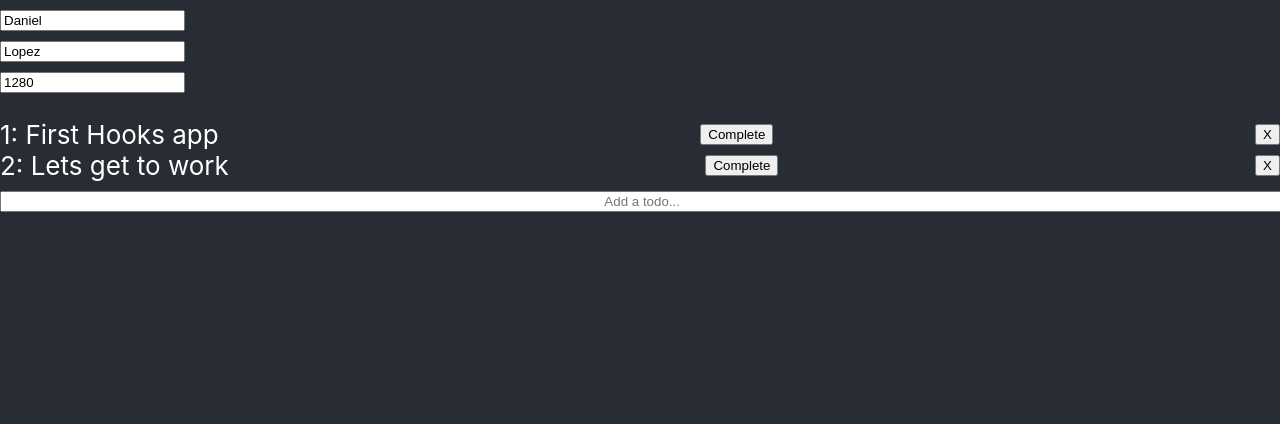
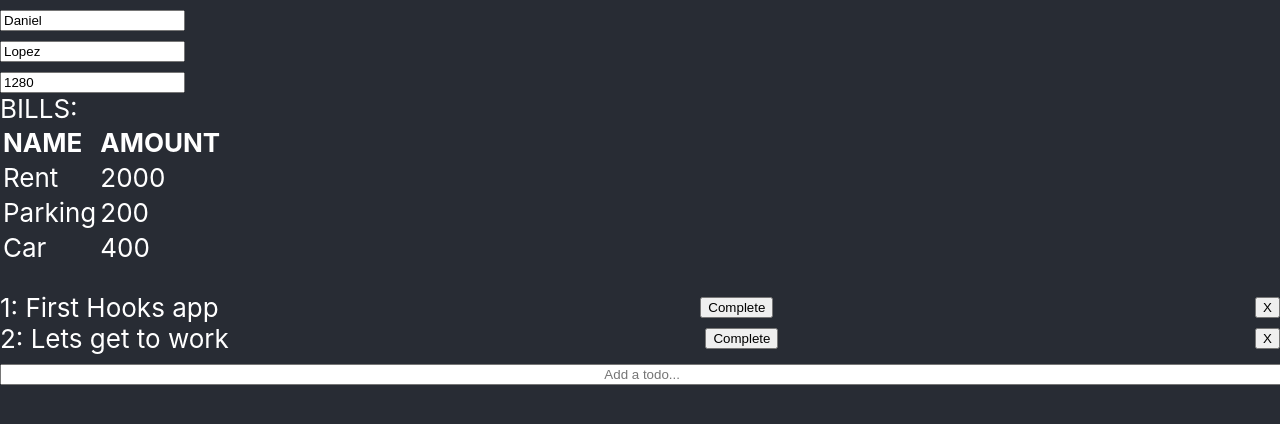
Before and after one commit to daniellopeza/HooksApp, a React (Create React App) app: page / in a window 1280 px wide. Shown: the top 424 px of the page. Built offline with nearby package versions, Linux system fonts and the light colour scheme.

Commit message:
Added Bills and renamed table to NameTable

```diff
--- a/src/App.js
+++ b/src/App.js
@@ -1,5 +1,6 @@
 import React, { useState } from 'react';
-import { Table } from './Table';
+import { Bills } from './Bills';
+import { NameTable } from './NameTable';
 import { TodoForm } from './TodoForm';
 import { Todo } from './Todo';
 import './App.css';
@@ -40,7 +41,10 @@ function App() {
     <div className="App">
       <header className="App-header">
         <div>
-          <Table/>
+          <NameTable/>
+        </div>
+        <div>
+          <Bills/>
         </div>
         <div>
           <p>
--- /dev/null
+++ b/src/Bills.js
@@ -0,0 +1,54 @@
+import React, { useState } from 'react';
+
+export function Bills(){
+    const [bills, setBills] = useState([
+        {
+            name: 'Rent',
+            amount: 2000
+        },
+        {
+            name: 'Parking',
+            amount: 200
+        },
+        {
+            name: 'Car',
+            amount: 400
+        }
+    ]);
+
+    function renderTableData() {
+        return bills.map((bill, index) => {
+            // destructure
+            const {name, amount} = bill;
+            return (
+                <tr key={name}>
+                    <td>{name}</td>
+                    <td>{amount}</td>
+                </tr>
+            )
+        })
+    }
+
+    function renderTableHeader() {
+      let header = Object.keys(bills[0]);
+      return header.map((key, index) => {
+         return <th key={index}>{key.toUpperCase()}</th>
+      })
+    }
+
+    return (
+        <div>
+            <div style={{alignText: 'center'}}>
+                BILLS:
+            </div>
+            <table>
+                <tbody>
+                <tr>
+                    {renderTableHeader()}
+                </tr>
+                    {renderTableData()}
+                </tbody>
+            </table>
+        </div>
+    );
+}
--- a/src/Table.js
+++ b/src/NameTable.js
@@ -1,6 +1,6 @@
 import React, { useState, useEffect } from 'react';
 
-export function Table () {
+export function NameTable () {
     const [name, setName] = useState('Daniel');
     const [surname, setSurname] = useState('Lopez');
 
@@ -27,34 +27,6 @@ export function Table () {
         setSurname(e.target.value);
     }
 
-    const [bills, setBills] = useState([
-        {
-            name: 'Rent',
-            amount: 2000
-        },
-        {
-            name: 'Parking',
-            amount: 200
-        },
-        {
-            name: 'Car',
-            amount: 400
-        }
-    ]);
-
-    function renderTableDate() {
-        return bills.map((bill, index) => {
-            // destructure
-            const {name, amount} = bill;
-            return (
-                <tr key={name}>
-                    <td>{name}</td>
-                    <td>{amount}</td>
-                </tr>
-            )
-        })
-    }
-
     return (
         <section>
           <div>
```
